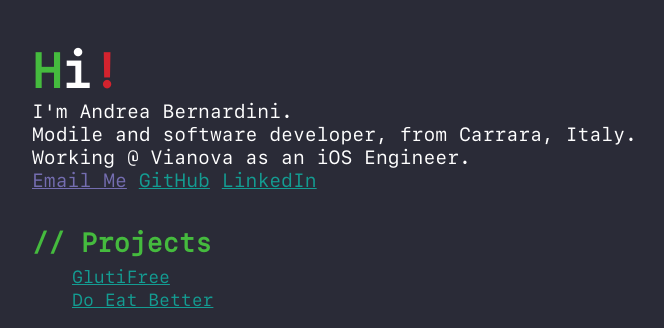
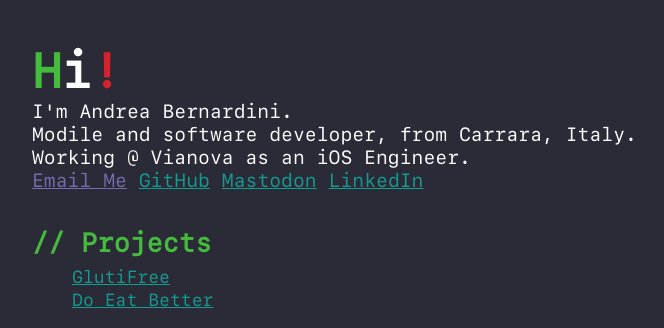
Before and after one commit to bernndr/andreabernardini.me, a plain HTML site: page index.html in a window 1280 px wide. Shown: the whole page, without its empty margins (24-688 px from the left). Drawn offline with Linux system fonts and the light colour scheme.

Commit message:
Add Mastodon

```diff
--- a/index.html
+++ b/index.html
@@ -13,6 +13,7 @@
       Working @ Vianova as an iOS Engineer.</br>
       <a class="mail" href="mailto:mail@andreabernardini.me" target="_blank">Email Me</a>
       <a href="https://github.com/bernndr" target="_blank">GitHub</a>
+      <a rel="me" href="https://mastodon.social/@bernndr" target="_blank">Mastodon</a>
       <a href="http://linkedin.com/in/andrea-bernardini-30020b139/" target="_blank">LinkedIn</a>
     </p>
     <div class="list">
```
